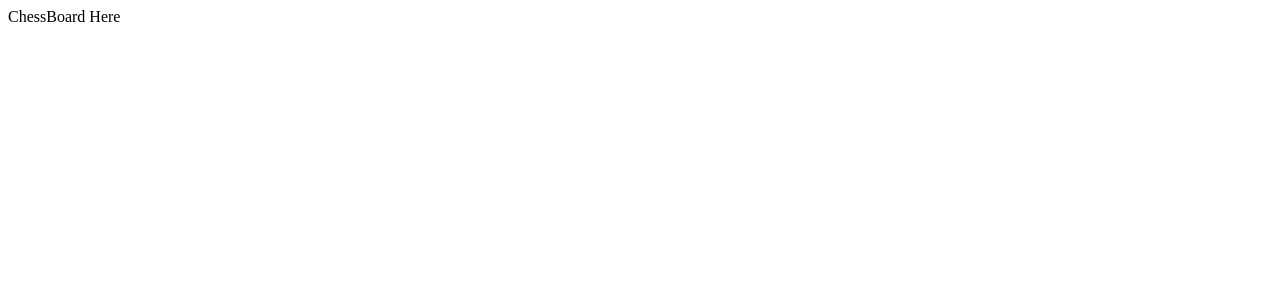
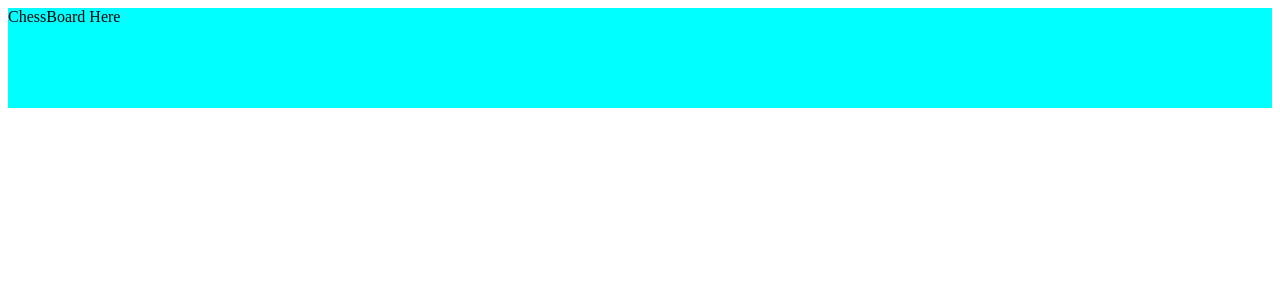
Before and after one commit to dangcuuson/jay-play, a React app: page / in a window 1280 px wide. Shown: the top 300 px of the page. Built offline with nearby package versions, Linux system fonts and the light colour scheme.

Commit message:
add css & style loader

```diff
--- a/package.json
+++ b/package.json
@@ -14,9 +14,11 @@
     "@types/react": "15.0.29",
     "@types/react-dom": "15.5.0",
     "awesome-typescript-loader": "3.1.3",
+    "css-loader": "^0.28.4",
     "html-webpack-plugin": "2.28.0",
     "jest": "18.1.0",
     "source-map-loader": "0.2.1",
+    "style-loader": "^0.18.2",
     "tslint": "^5.4.3",
     "tslint-react": "^3.0.0",
     "typescript": "2.3.4",
--- /dev/null
+++ b/src/components/ChessBoard.css
@@ -0,0 +1,4 @@
+.chessboard {
+    min-height: 100px;
+    background-color: aqua;
+}
--- a/src/components/ChessBoard.tsx
+++ b/src/components/ChessBoard.tsx
@@ -1,9 +1,10 @@
 import React = require('react');
+import './ChessBoard.css';
 
 export class ChessBoard extends React.Component<{}, {}> {
     render() {
         return (
-            <div>ChessBoard Here</div>
+            <div className="chessboard">ChessBoard Here</div>
         );
     }
 }
--- a/webpack.config.js
+++ b/webpack.config.js
@@ -25,16 +25,17 @@ module.exports = {
   },
   devtool: "source-map",
   module: {
-    rules: [
-      {
+    rules: [{
       test: /\.tsx?$/,
       loader: "awesome-typescript-loader"
     }, {
       enforce: "pre",
       test: /\.js?$/,
       loader: "source-map-loader"
-      }
-    ]
+    }, {
+      test: /\.css$/,
+      use: ['style-loader', 'css-loader']
+    }],
   },
   resolve: {
     extensions: [
```
Also changed, not shown: 1 other file (tests, documents, lock files or other folders). Lines whose indentation alone changed are shown as unchanged.
